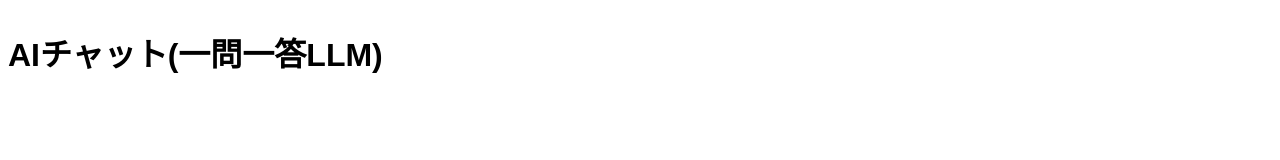
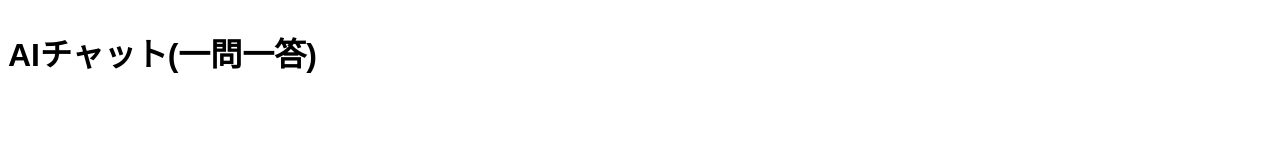
Before and after one commit to code4fukui/ai_chat_lllm, a plain HTML site: page static/index.html in a window 1280 px wide. Shown: the top 160 px of the page. Drawn offline with Linux system fonts and the light colour scheme.

Commit message:
rename title

```diff
--- a/static/index.html
+++ b/static/index.html
@@ -1,10 +1,10 @@
 <!DOCTYPE html><html lang="ja"><head><meta charset="utf-8"><meta name="viewport" content="width=device-width"><link rel="icon" href="data:">
-<title>AIチャット(一問一答LLM)</title>
+<title>AIチャット(一問一答)</title>
 </head><body>
 
 <div id=body>
 
-<h1>AIチャット(一問一答LLM)</h1>
+<h1>AIチャット(一問一答)</h1>
 <br>
 <div id=view></div>
 
@@ -23,7 +23,7 @@
 </div>
 
 <script type="module">
-import { fetchJSON } from "https://js.sabae.cc/fetchJSON.js";
+//import { fetchJSON } from "https://js.sabae.cc/fetchJSON.js";
 import { sleep } from "https://js.sabae.cc/sleep.js";
 
 form.onsubmit = async (e) => {
```
